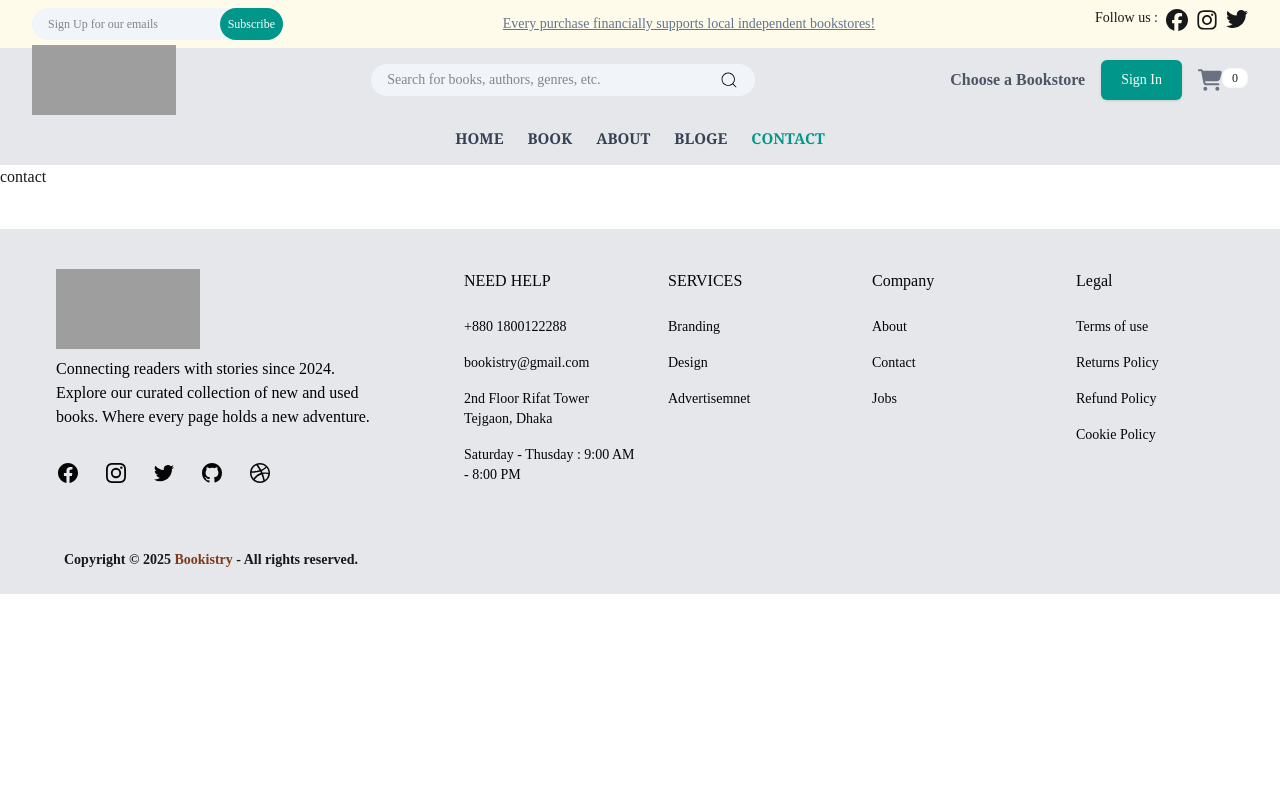
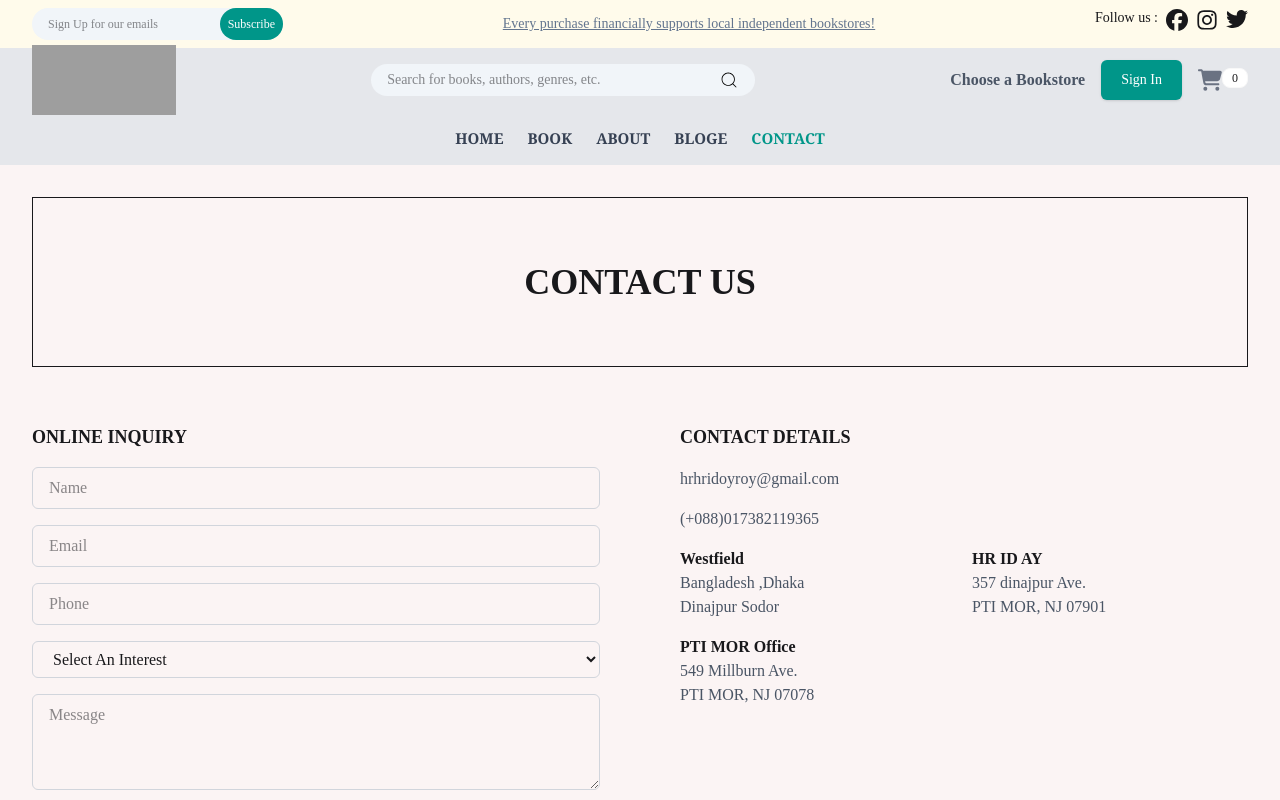
Before and after one commit to Shawpon001/e-commerce-frontend, a React (Vite) app: page /contact in a window 1280 px wide. Shown: the top 800 px of the page. Built offline with nearby package versions, Linux system fonts and the light colour scheme; grey boxes are pictures that could not be loaded.

Commit message:
create a contact page

```diff
--- a/src/page/contact/Contact.tsx
+++ b/src/page/contact/Contact.tsx
@@ -1,11 +1,74 @@
-import React from 'react';
+const Contact = () => {
+  return (
+    <div className="relative bg-[#f8ebeb8e]">
+      <div className="container mx-auto md:p-8 p-4">
+        <div className="text-center h-[170px] mb-14 border flex items-center justify-center">
+          <h2 className="text-4xl font-bold">CONTACT US</h2>
+        </div>
 
-const Contact = () => {
-    return (
-        <div>
-            contact
+        <div className="grid grid-cols-1 md:grid-cols-2 gap-20">
+          <div>
+            <h3 className="text-lg font-semibold mb-4">ONLINE INQUIRY</h3>
+            <div className="space-y-4">
+              <input
+                placeholder="Name"
+                className="w-full border border-gray-300 rounded-md px-4 py-2 "
+              />
+              <input
+                placeholder="Email"
+                className="w-full border border-gray-300 rounded-md px-4 py-2 "
+              />
+              <input
+                placeholder="Phone"
+                className="w-full border border-gray-300 rounded-md px-4 py-2 "
+              />
+              <select className="w-full border border-gray-300 rounded-md px-4 py-2 ">
+                <option>Select An Interest</option>
+              </select>
+              <textarea
+                placeholder="Message"
+                className="w-full border border-gray-300 rounded-md px-4 py-2 h-24 "
+              ></textarea>
+              <button className="btn  btn-info bg-teal-600">S E N D</button>
+            </div>
+          </div>
+
+          <div>
+            <h3 className="text-lg font-semibold mb-4">CONTACT DETAILS</h3>
+            <div className="space-y-4">
+              <div className="text-gray-600">
+                <a href="hrhridoyroy@gmail.com">hrhridoyroy@gmail.com</a>
+              </div>
+              <div className="text-gray-600">(+088)017382119365</div>
+              <div className="grid grid-cols-1 md:grid-cols-2 gap-4">
+                <div>
+                  <h4 className="font-semibold">Westfield</h4>
+                  <p className="text-gray-600">
+                    Bangladesh ,Dhaka <br />
+                    Dinajpur Sodor
+                  </p>
+                </div>
+                <div>
+                  <h4 className="font-semibold">HR ID AY</h4>
+                  <p className="text-gray-600">
+                    357 dinajpur Ave. <br />
+                    PTI MOR, NJ 07901
+                  </p>
+                </div>
+                <div>
+                  <h4 className="font-semibold">PTI MOR Office</h4>
+                  <p className="text-gray-600">
+                    549 Millburn Ave. <br />
+                    PTI MOR, NJ 07078
+                  </p>
+                </div>
+              </div>
+            </div>
+          </div>
         </div>
-    );
+      </div>
+    </div>
+  );
 };
 
 export default Contact;
```
